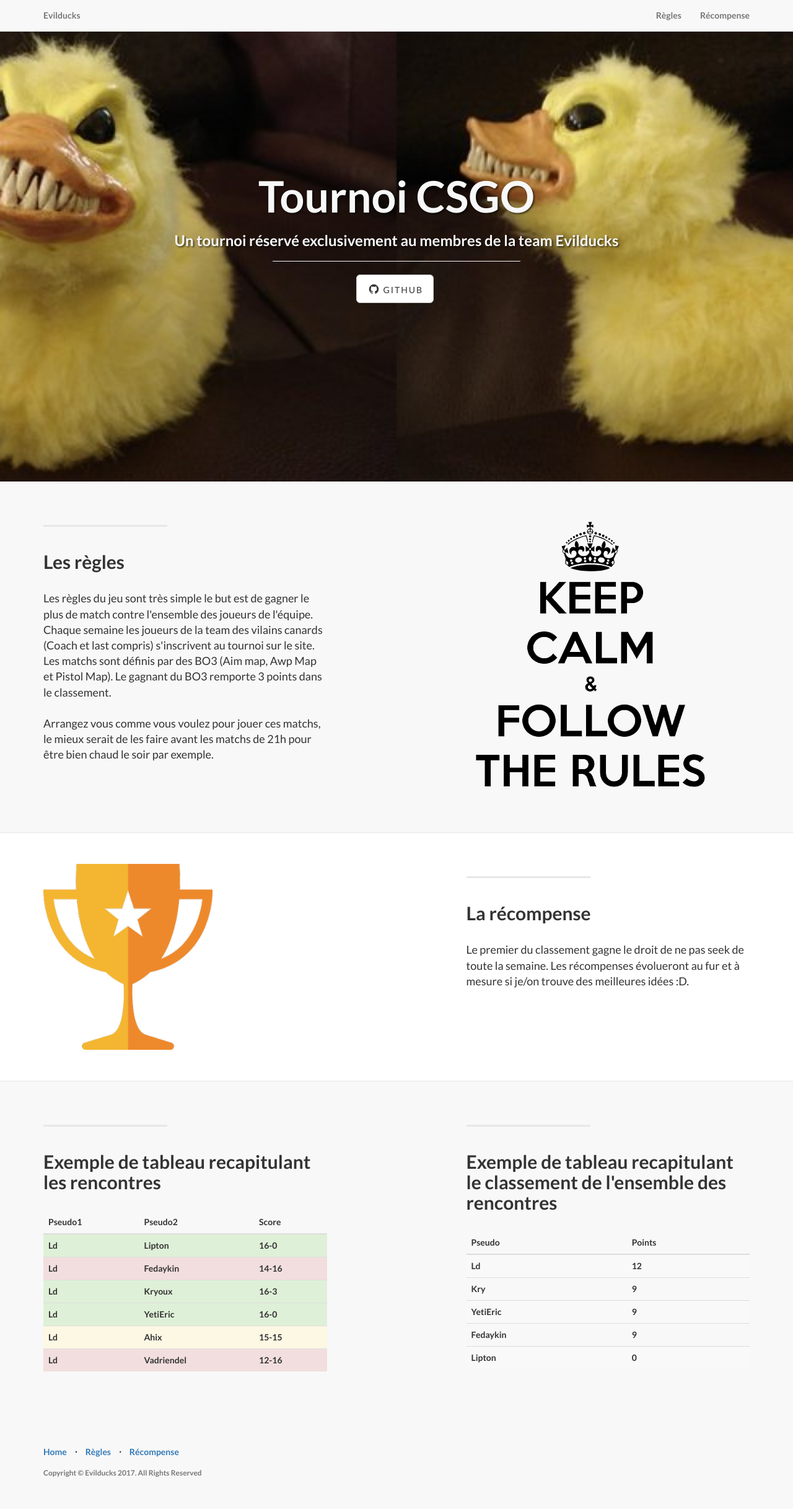
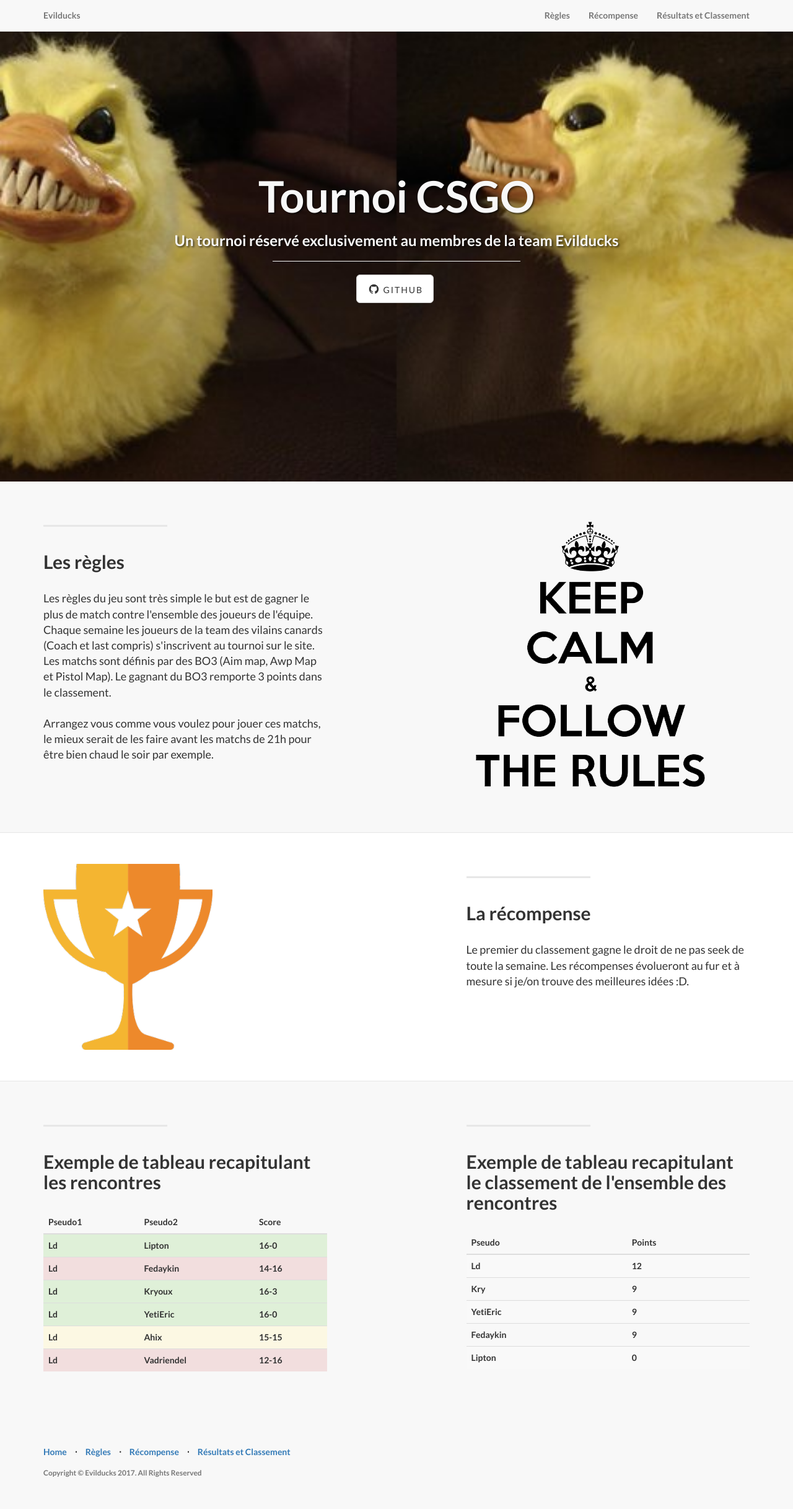
Before and after one commit to Eldii/evilducks, a PHP site: page / in a window 1280 px wide. Shown: the whole page at 62% size. Run offline with PHP 8.4, Linux system fonts and the light colour scheme.

Commit message:
Passage au format php

```diff
--- a/index.html
+++ b/index.php
@@ -53,6 +53,9 @@
                     </li>
                     <li>
                         <a href="#recompenses">Récompense</a>
+                    </li>
+                    <li>
+                        <a href="#resultats">Résultats et Classement</a>
                     </li>
                 </ul>
             </div>
@@ -142,6 +145,7 @@
     </div>
     <!-- /.content-section-b -->
 
+    <a  name="resultats"></a>
     <div class="content-section-a">
 
         <div class="container">
@@ -279,6 +283,10 @@
                         <li>
                             <a href="#recompense">Récompense</a>
                         </li>
+                        <li class="footer-menu-divider">&sdot;</li>
+                        <li>
+                            <a href="#resultats">Résultats et Classement</a>
+                        </li>
                     </ul>
                     <p class="copyright text-muted small">Copyright &copy; Evilducks 2017. All Rights Reserved</p>
                 </div>
```
